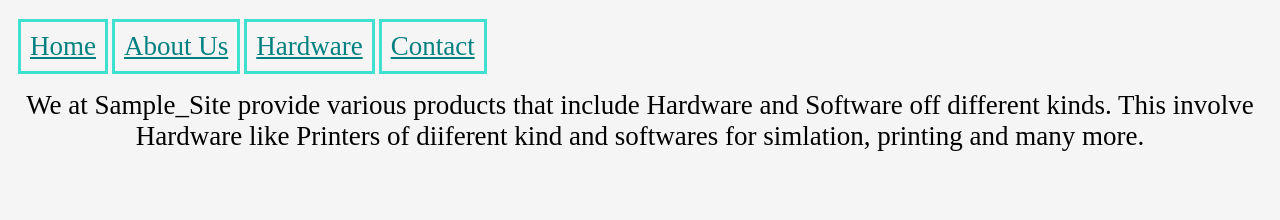
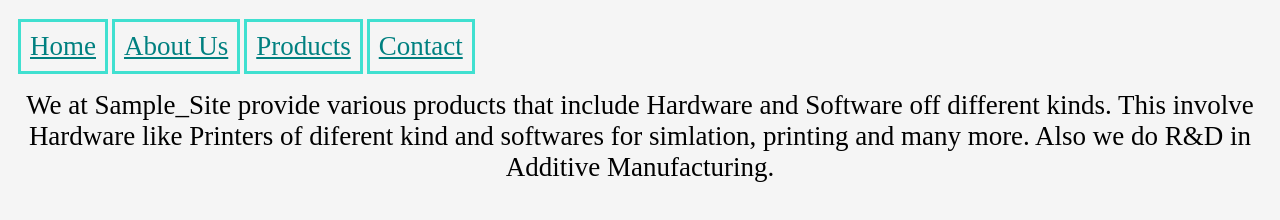
Before and after one commit to adityav31121999/vimaatraya, a plain HTML site: page products.html in a window 1280 px wide. Shown: the part 114-334 px from the top of the page. Drawn offline with Linux system fonts and the light colour scheme.

Commit message:
New Update
Product in page

```diff
--- a/products.html
+++ b/products.html
@@ -22,14 +22,15 @@
     <div class="boxed-links">
         <a href="index.html"> Home </a>
         <a href="About_Us.html"> About Us </a>
-        <a href="products.html"> Hardware </a>
+        <a href="products.html"> Products </a>
         <a href="contact.html"> Contact </a>
     </div>
 
     <p>
         <div class="para">
             We at Sample_Site provide various products that include Hardware and Software off different kinds.
-            This involve Hardware like Printers of diiferent kind and softwares for simlation, printing and many more.
+            This involve Hardware like Printers of diferent kind and softwares for simlation, printing and many more.
+            Also we do R&D in Additive Manufacturing.
         </div>
     </p>
 
```
Also changed, not shown: About_Us.html (+1 -1 lines), contact.html (+1 -1 lines), index.html (+1 -1 lines).
